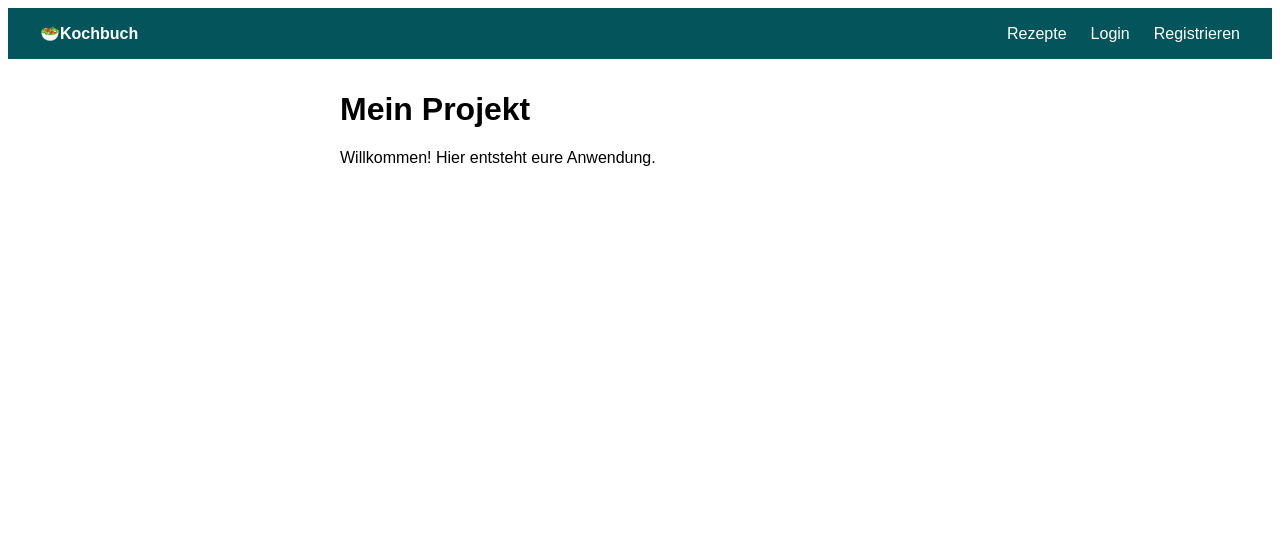
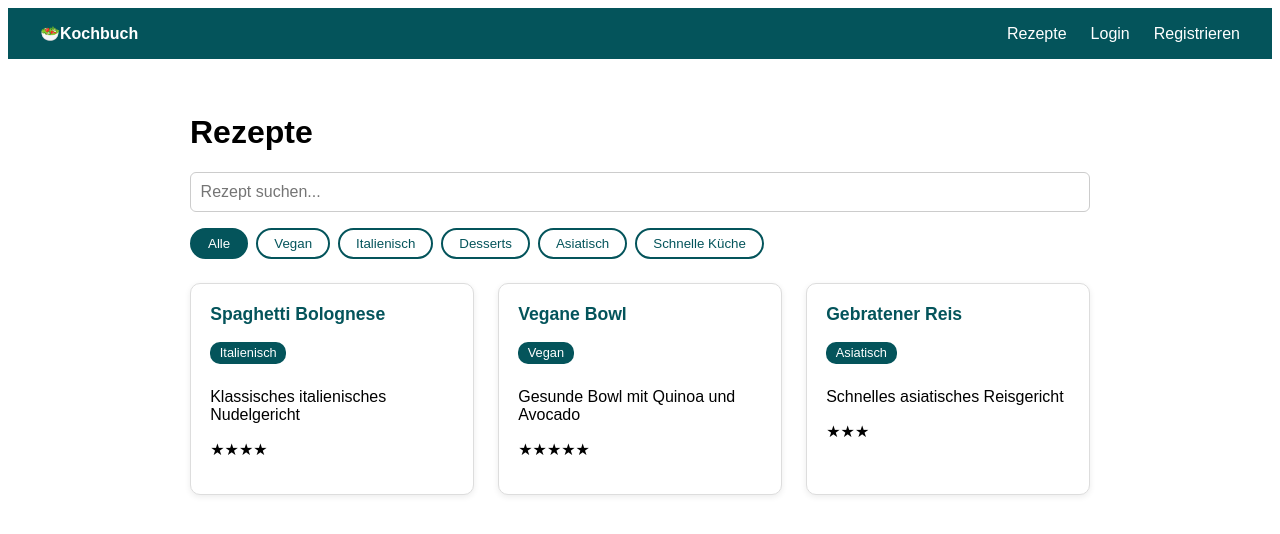
Before and after one commit to ezabell610/Verteilte-Systeme, a SvelteKit app in the folder frontend/: page / in a window 1280 px wide. Shown: the top 534 px of the page. Built offline with nearby package versions, Linux system fonts and the light colour scheme.

Commit message:
Startseite angelegt, muss man fertig machen wenn Isa fertig ist

```diff
--- a/frontend/src/routes/+page.svelte
+++ b/frontend/src/routes/+page.svelte
@@ -1,4 +1,61 @@
 <script lang="ts">
+    import { isLoggedIn } from "$lib/api";
+
+	//Probe-Daten bis Isabells Backend fertig ist --> Das dann ändern! zwecks todos
+	let recipes = [
+		{
+			id: 1,
+			title: 'Spaghetti Bolognese',
+			description: 'Klassisches italienisches Nudelgericht',
+			category: 'Italienisch',
+			stars: 4,
+			is_public: true
+		},
+		{
+			id: 2,
+			title: 'Vegane Bowl',
+			description: 'Gesunde Bowl mit Quinoa und Avocado',
+			category: 'Vegan',
+			stars: 5,
+			is_public: true
+		},
+		{
+			id: 3,
+			title: 'Apfelkuchen',
+			description: 'Leckerer Kuchen mit frischen Äpfeln',
+			category: 'Desserts',
+			stars: 4,
+			is_public: false
+		},
+		{
+			id: 4,
+			title: 'Gebratener Reis',
+			description: 'Schnelles asiatisches Reisgericht',
+			category: 'Asiatisch',
+			stars: 3,
+			is_public: true
+		},
+		{
+			id: 5,
+			title: 'Tomatensuppe',
+			description: 'Leckere Suppe für schnelle Küche',
+			category: 'Schnelle Küche',
+			stars: 4,
+			is_public: false
+		}
+	];
+
+	const kategorien = ['Alle', 'Vegan', 'Italienisch', 'Desserts', 'Asiatisch', 'Schnelle Küche'];
+
+	let selectedKategorie = $state('Alle');
+	let searchText = $state('');
+
+	let filteredRecipes = $derived(recipes.filter (r => {
+		const matchesKategorie = selectedKategorie === 'Alle' || r.category === selectedKategorie;
+		const matchesSearch = r.title.toLowerCase().includes(searchText.toLowerCase());
+		const matchesAuth = isLoggedIn() || r.is_public;
+		return matchesKategorie && matchesSearch && matchesAuth;
+	}));
 	// TODO: Importiert und nutzt die Funktionen aus $lib/api
 	// import { login, logout, isLoggedIn, fetchProtected } from '$lib/api';
 
@@ -8,28 +65,117 @@
 </script>
 
 <main>
-	<h1>Mein Projekt</h1>
+	<div class="header">
+		<h1>Rezepte</h1>
+		{#if isLoggedIn()}
+			<a href="/recipes/new" class="erstellen-btn">+ Rezept erstellen</a>
+			{/if}
+	</div>
+	<!--Suchleiste-->
+	<input
+		type="text"
+		placeholder="Rezept suchen..."
+		bind:value={searchText}
+	/>
 
+	<!--Kategorien Filter-->
+	<div class="kategorien">
+		{#each kategorien as kat}
+			<button
+				class:aktiv={selectedKategorie === kat}
+				onclick={() => selectedKategorie = kat}
+			>
+				{kat}
+			</button>
+		{/each}
+	</div>
+
+	<!--Rezepte-->
+	<div class="karten">
+		{#each filteredRecipes as recipe}
+			<a href="/recipes/{recipe.id}" class="karte">
+				<h2>{recipe.title}</h2>
+				<p class="kategorie">{recipe.category}</p>
+				<p>{recipe.description}</p>
+				<p class="sterne">{'★'.repeat(recipe.stars)}</p>
+			</a>
+		{:else}
+			<p>Keine Rezepte gefunden.</p>
+		{/each}
+	</div>
 	<!-- TODO: Baut hier eure Oberfläche auf -->
 	<!-- Tipp: Nutzt {#if loggedIn} ... {:else} ... {/if} für konditionelle Anzeige -->
-	<p>Willkommen! Hier entsteht eure Anwendung.</p>
+
 </main>
 
 <style>
 	main {
-		max-width: 600px;
+		max-width: 900px;
 		margin: 2rem auto;
+		padding: 0.1rem;
 		font-family: sans-serif;
 	}
 	input {
-		display: block;
-		margin: 0.5rem 0;
-		padding: 0.4rem 0.6rem;
 		width: 100%;
+		padding: 0.6rem;
+		font-size: 1rem;
+		border: 1px solid #ccc;
+		border-radius: 6px;
+		margin-bottom: 1rem;
+		box-sizing: border-box;
 	}
-	button {
-		margin: 0.5rem 0.25rem 0.5rem 0;
+	.kategorien {
+		display: flex;
+		gap: 0.5rem;
+		flex-wrap: wrap;
+		margin-bottom: 1.5rem;
+	}
+	.kategorien button {
 		padding: 0.4rem 1rem;
+		border: 2px solid #04545b;
+		background: white;
+		color: #04545b;
+		border-radius: 20px;
 		cursor: pointer;
+		font-family: sans-serif;
+	}
+	.kategorien button.aktiv {
+		background: #04545b;
+		color: white;
+	}
+	.karten {
+		display: grid;
+		grid-template-columns: repeat(auto-fill, minmax(250px, 1fr));
+		gap: 1.5rem;
+	}
+	.karte {
+		background: white;
+		border: 1px solid #ddd;
+		border-radius: 10px;
+		padding: 1.2rem;
+		text-decoration: none;
+		color: black;
+		box-shadow: 0 2px 6px rgba(0,0, 0, 0.08);
+		transition: box-shadow 0.2s;
+	}
+	.karte:hover {
+		box-shadow: 0 4px 12px rgba(0, 0, 0, 0.15);
+	}
+	.karte h2 {
+		margin: 0 0 0.3rem 0;
+		font-size: 1.1rem;
+		color: #04545b;
+	}
+	.kategorie {
+		font-size: 0.8rem;
+		color: white;
+		background: #04545b;
+		display: inline-block;
+		padding: 0.2rem 0.6rem;
+		border-radius: 10px;
+		margin-bottom: 0.5rem;
+	}
+	.sterne {
+		margin-top: 0.5rem;
 	}
 </style>
```
